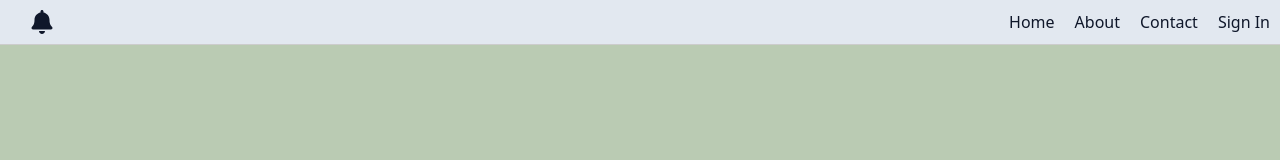
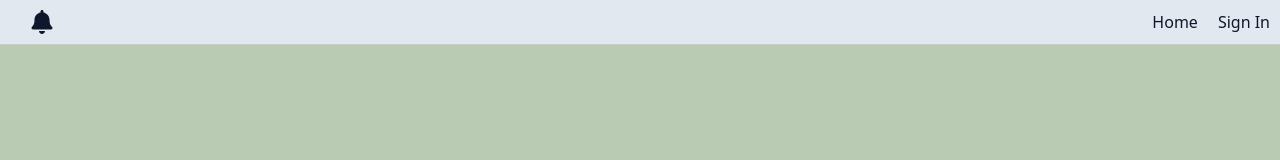
Before and after one commit to ribhavsharma/verdora, a Next.js app in the folder client/: page /auth in a window 1280 px wide. Shown: the top 160 px of the page. Built offline with nearby package versions, Linux system fonts and the light colour scheme.

Commit message:
deleted exte

```diff
--- a/client/src/components/ui/navbar.tsx
+++ b/client/src/components/ui/navbar.tsx
@@ -35,8 +35,6 @@ const Navbar = () => {
           :
           <Link href="/">Home</Link>
         }
-        <Link href="/about">About</Link>
-        <Link href="/contact">Contact</Link>
 
         {isSignedIn ?
           <span className="cursor-pointer" onClick={logOut}>Sign Out</span>
```
